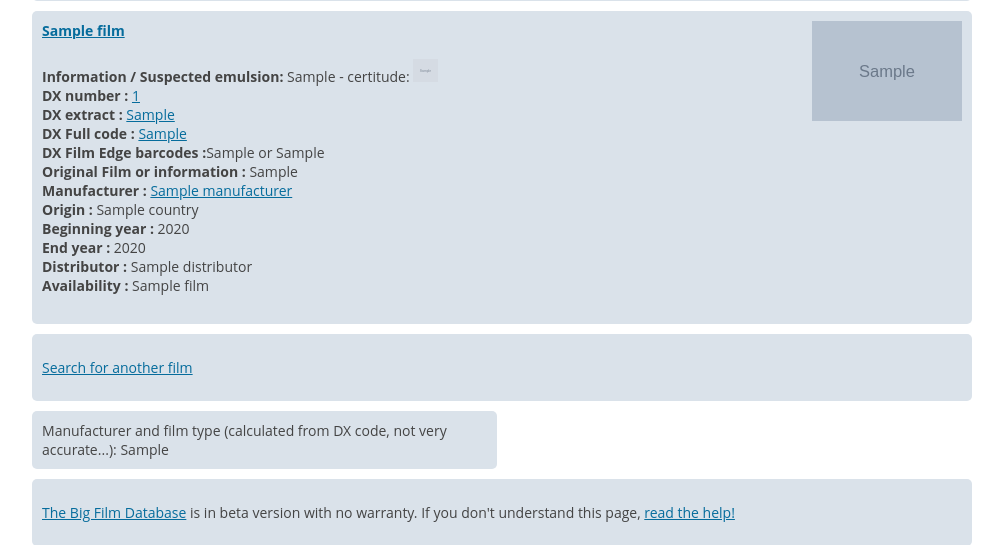
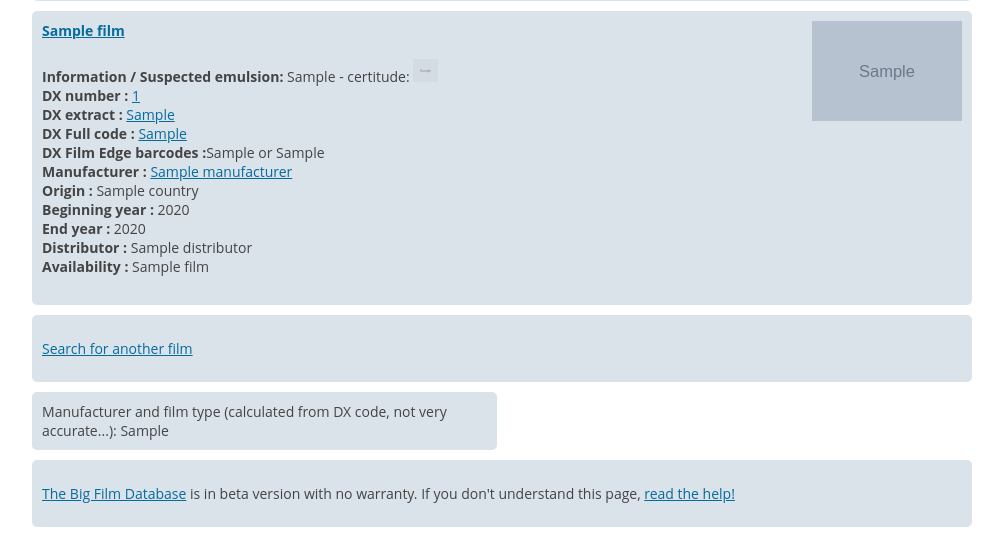
Before and after one commit to Merinorus/thebigfilmdatabase-website, a Python web app: template templates/film.html in a window 1280 px wide. Shown: the part 233-778 px from the top of the page, without its empty margins (138-1141 px from the left). Run offline with Jinja, Linux system fonts and the light colour scheme; the template is opened without the code that fills it: most values are stand-ins (such as "Sample title", 1, 10 or a date in 2020); grey boxes marked "Sample" are stand-in pictures.

Commit message:
Remove duplicate film information in search results

```diff
--- a/templates/film.html
+++ b/templates/film.html
@@ -46,10 +46,6 @@
                 <strong>DX Film Edge barcodes :</strong><span title="DX Film Edge Barcode (old format, without frame number)">{{ film.dx_film_edge_barcode_svg() | safe }}</span> or <span title="DX Film Edge Barcode (frame number = 0)">{{ film.dx_film_edge_barcode_svg(0) | safe }}</span>
                 <br />
             {% endif %}
-            {% if film.og_film_or_information %}
-                <strong>Original Film or information :</strong> {{ film.og_film_or_information }}
-                <br />
-            {% endif %}
             {% if film.manufacturers %}
                 <strong>Manufacturer :</strong>
                 {% for manufacturer in film.manufacturers %}
--- a/templates/search.html
+++ b/templates/search.html
@@ -51,10 +51,6 @@
                 <strong>DX Film Edge barcodes :</strong><span title="DX Film Edge Barcode (old format, without frame number)">{{ film.dx_film_edge_barcode_svg() | safe }}</span> or <span title="DX Film Edge Barcode (frame number = 0)">{{ film.dx_film_edge_barcode_svg(0) | safe }}</span>
                 <br />
             {% endif %}
-            {% if film.og_film_or_information %}
-                <strong>Original Film or information :</strong> {{ film.og_film_or_information }}
-                <br />
-            {% endif %}
             {% if film.manufacturers %}
                 <strong>Manufacturer :</strong>
                 {% for manufacturer in film.manufacturers %}
```
